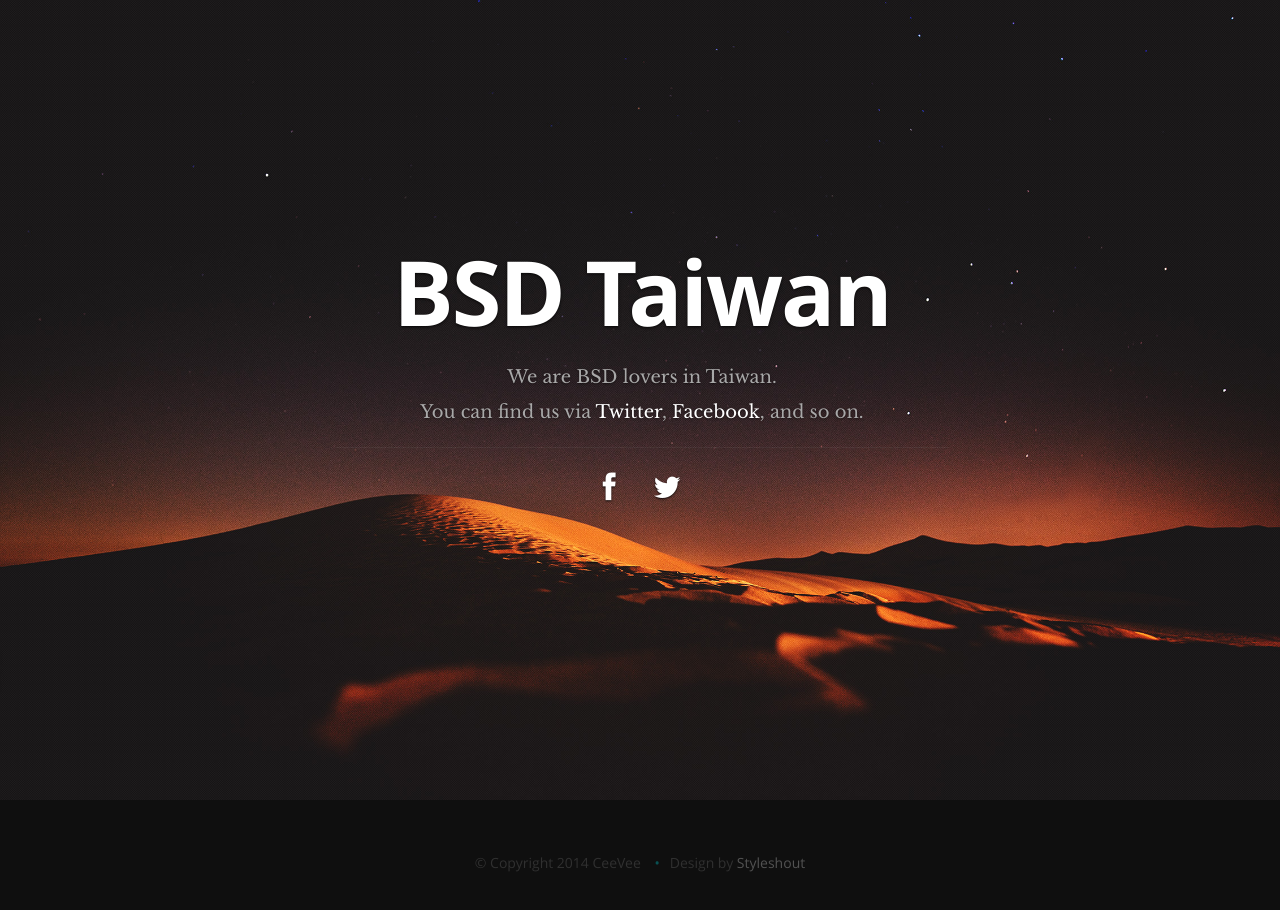
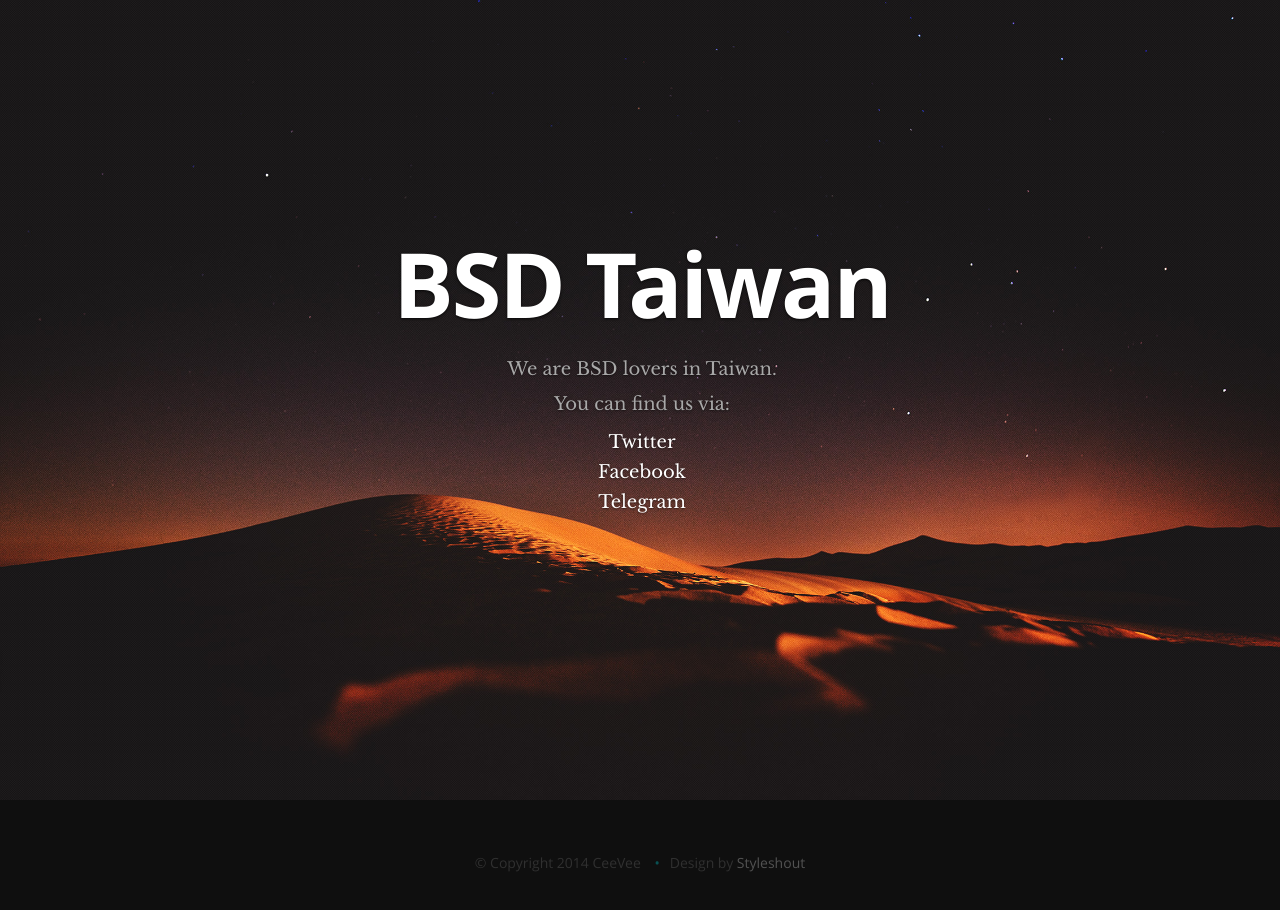
Before and after one commit to BSDTW/bsdtw.github.io, a plain HTML site: page index.html in a window 1280 px wide. Drawn offline with nearby package versions, Linux system fonts and the light colour scheme.

Commit message:
hide link icons and add Telegram link

```diff
--- a/index.html
+++ b/index.html
@@ -42,16 +42,20 @@
          <div class="banner-text">
             <h1 class="responsive-headline">BSD Taiwan</h1>
             <h3>We are BSD lovers in Taiwan. <br />
-                You can find us via
-                <a href="https://mobile.twitter.com/bsd_tw">Twitter</a>,
-                <a href="https://www.facebook.com/groups/freebsd.taiwan/">Facebook</a>,
-                and so on.
+                You can find us via:
+                <ul>
+                    <li> <a href="https://mobile.twitter.com/bsd_tw">Twitter</a> </li>
+                    <li> <a href="https://www.facebook.com/groups/freebsd.taiwan/">Facebook</a> </li>
+                    <li> <a href="https://web.telegram.org/#/im?p=@freebsd_taiwan_community">Telegram</a> </li>
+                </ul>
             </h3>
+            <!--
             <hr />
             <ul class="social">
                <li><a href="https://www.facebook.com/groups/freebsd.taiwan/"><i class="fa fa-facebook"></i></a></li>
                <li><a href="https://mobile.twitter.com/bsd_tw"><i class="fa fa-twitter"></i></a></li>
             </ul>
+            -->
          </div>
       </div>
 
```
